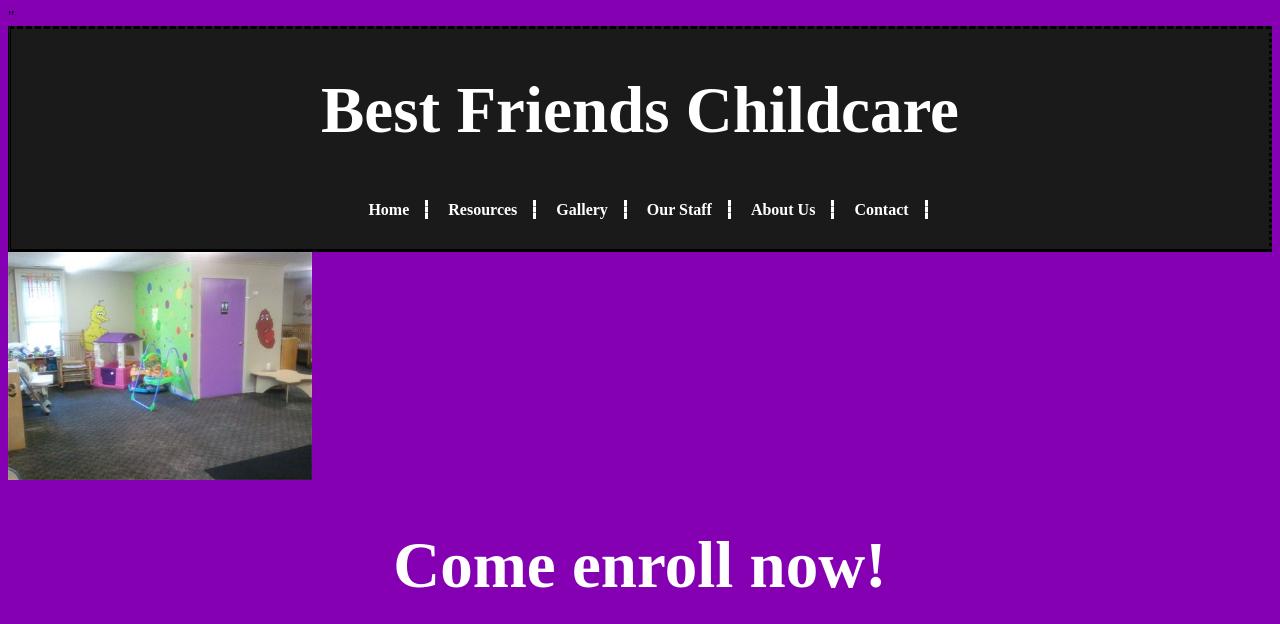
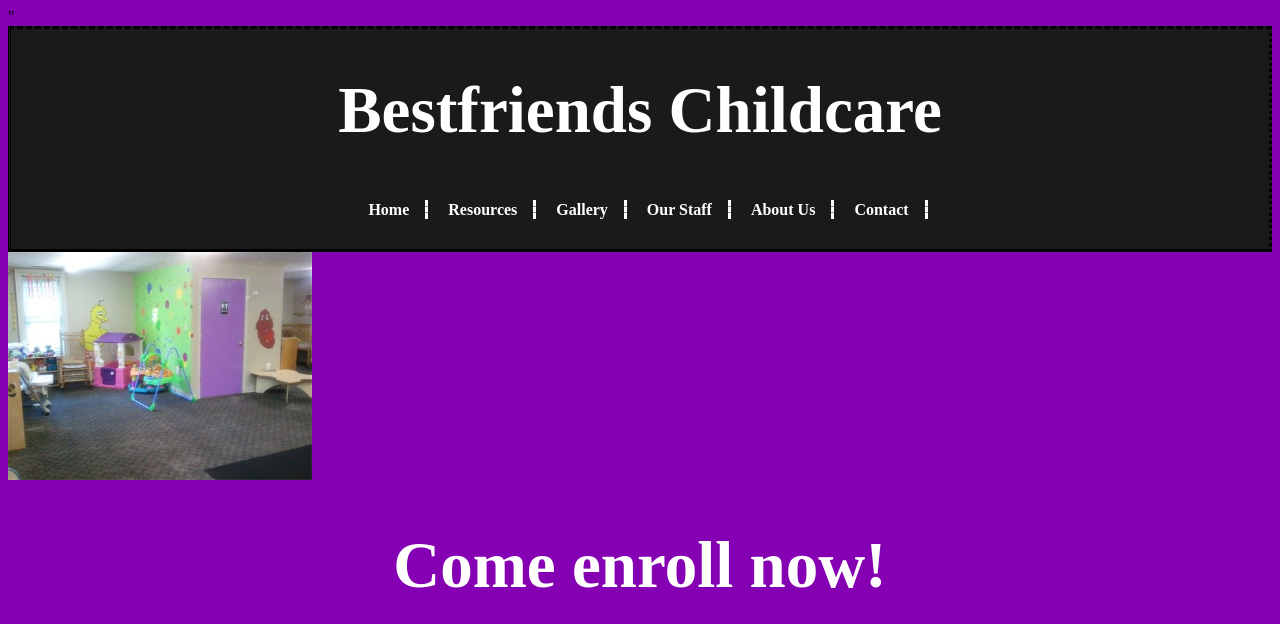
Before and after one commit to diamondmit/Queen-Marie, a plain HTML site: page index.html in a window 1280 px wide. Shown: the top 624 px of the page. Drawn offline with Linux system fonts and the light colour scheme.

Commit message:
Update index.html

```diff
--- a/index.html
+++ b/index.html
@@ -4,12 +4,12 @@
   <head>
      <meta charset="UTF-8">
     <meta name="viewport" content="width=device-width, initial-scale=1.0">"
-		<title>Home Best Friends | Childcare</title>
+		<title>Home | Bestfriends Childcare</title>
     <link rel="stylesheet" href="css/main.css">
     <link href="https://fonts.googleapis.com/css?family=Bree+Serif" rel="stylesheet">
 	</head>
 	<header>
-		<h1>Best Friends Childcare</h1>
+		<h1>Bestfriends Childcare</h1>
     <nav>
       <ul>
         <li><a href="index.html" class="selected">Home</a></li>
```
